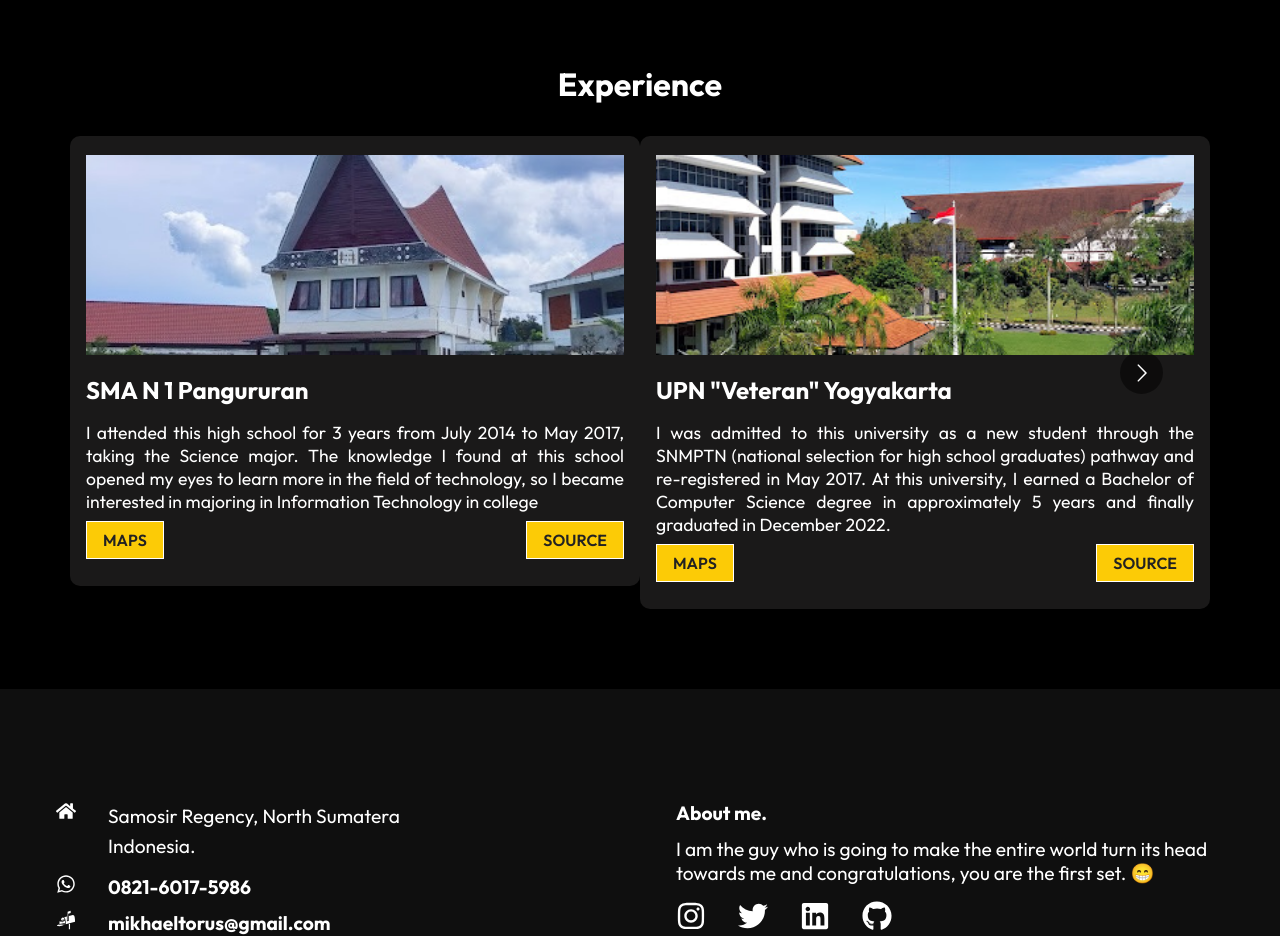
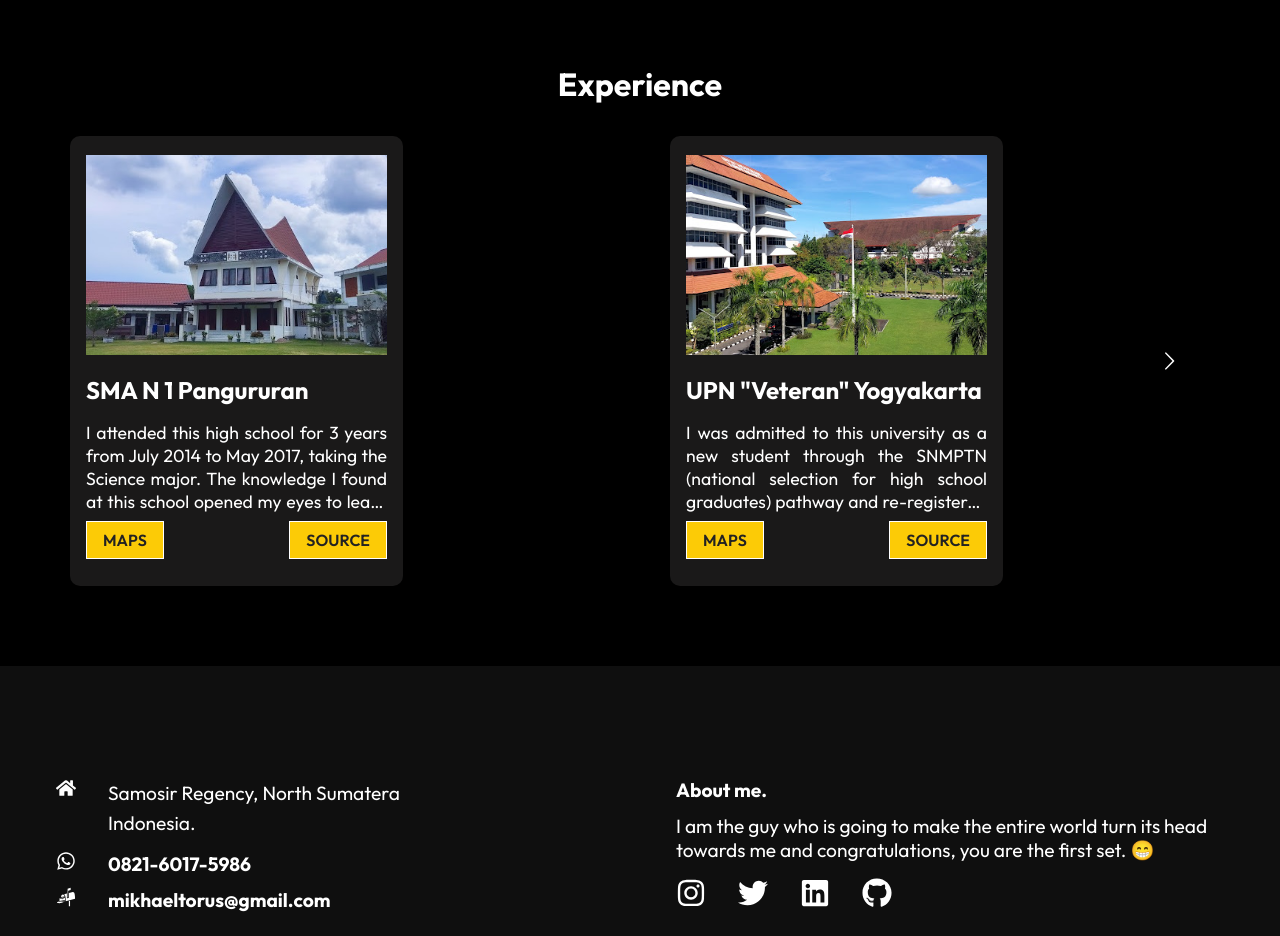
Before and after one commit to kaeltorus/web-porto, a React (Vite) app: page / in a window 1280 px wide. Shown: the part 800-1736 px from the top of the page. Built offline with nearby package versions, Linux system fonts and the light colour scheme.

Commit message:
card slide fix

```diff
--- a/src/components/ExpCardStyles.css
+++ b/src/components/ExpCardStyles.css
@@ -4,10 +4,9 @@
 }
 
 .exp-container {
-  max-width: 1140px;
+  max-width: 1200px;
   margin: auto;
   display: grid;
-  gap: 40px;
   padding-bottom: 5rem;
 }
 
@@ -15,6 +14,8 @@
   background: #1a1919;
   padding: 1.2rem 1rem;
   border-radius: 10px;
+  margin: 0 30px;
+  width: 333px;
 }
 .exp-card img {
   width: 100%;
@@ -31,8 +32,8 @@
   text-align: justify;
   overflow: hidden;
   display: -webkit-box;
-  -webkit-line-clamp: 5;
-  line-clamp: 5;
+  -webkit-line-clamp: 4;
+  line-clamp: 4;
   -webkit-box-orient: vertical;
 }
 
```
